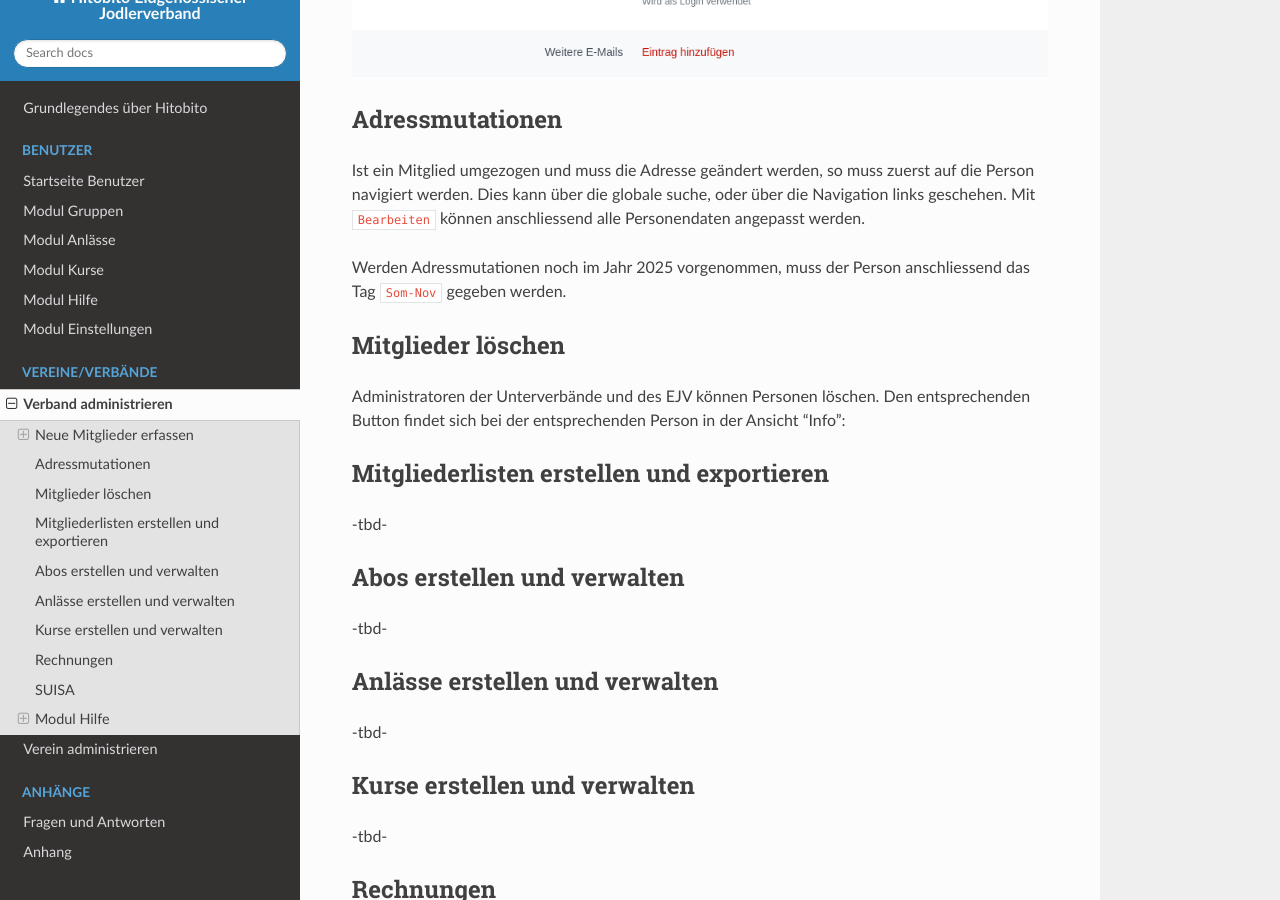
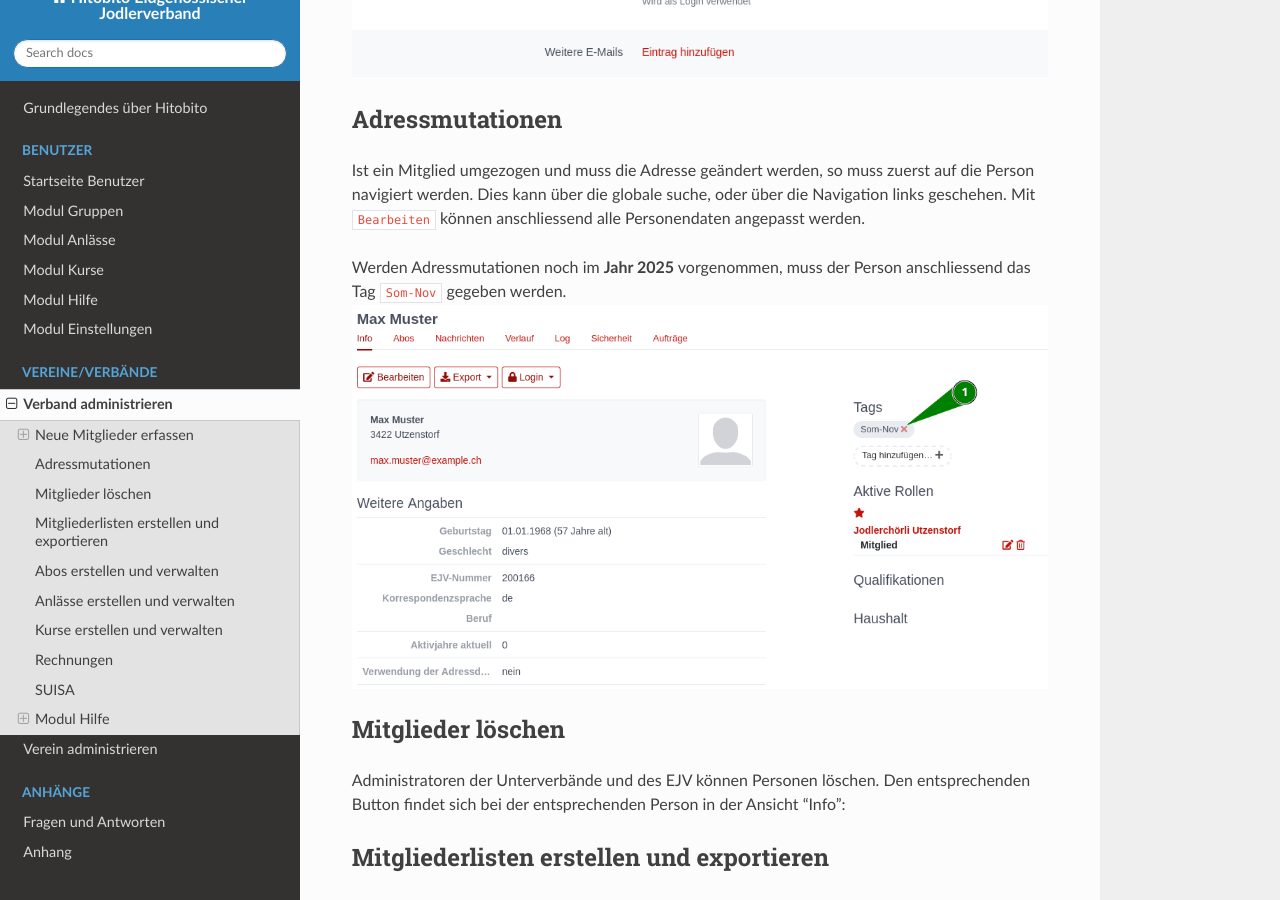
Before and after one commit to hitobito/user_documentation_ejv, a Sphinx documentation site: the page built from docs/verband.md, in a window 1280 px wide and 900 px high, scrolled down 4227 px. Built offline with Sphinx 7.4.7 and the Read the Docs theme 3.1.0, drawn with Linux system fonts in a browser that asks for light colours.

Commit message:
Update verband.md

```diff
--- a/docs/verband.md
+++ b/docs/verband.md
@@ -66,8 +66,8 @@ Ist ein Mitglied umgezogen und muss die Adresse geändert werden, so muss zuerst
 Dies kann über die globale suche, oder über die Navigation links geschehen.
 Mit `Bearbeiten` können anschliessend alle Personendaten angepasst werden.
 
-Werden Adressmutationen noch im Jahr 2025 vorgenommen, muss der Person anschliessend das Tag `Som-Nov` gegeben werden.
-
+Werden Adressmutationen noch im **Jahr 2025** vorgenommen, muss der Person anschliessend das Tag `Som-Nov` gegeben werden.
+![image](images/Som-Nov.png)
 
 ## Mitglieder löschen
 
```
